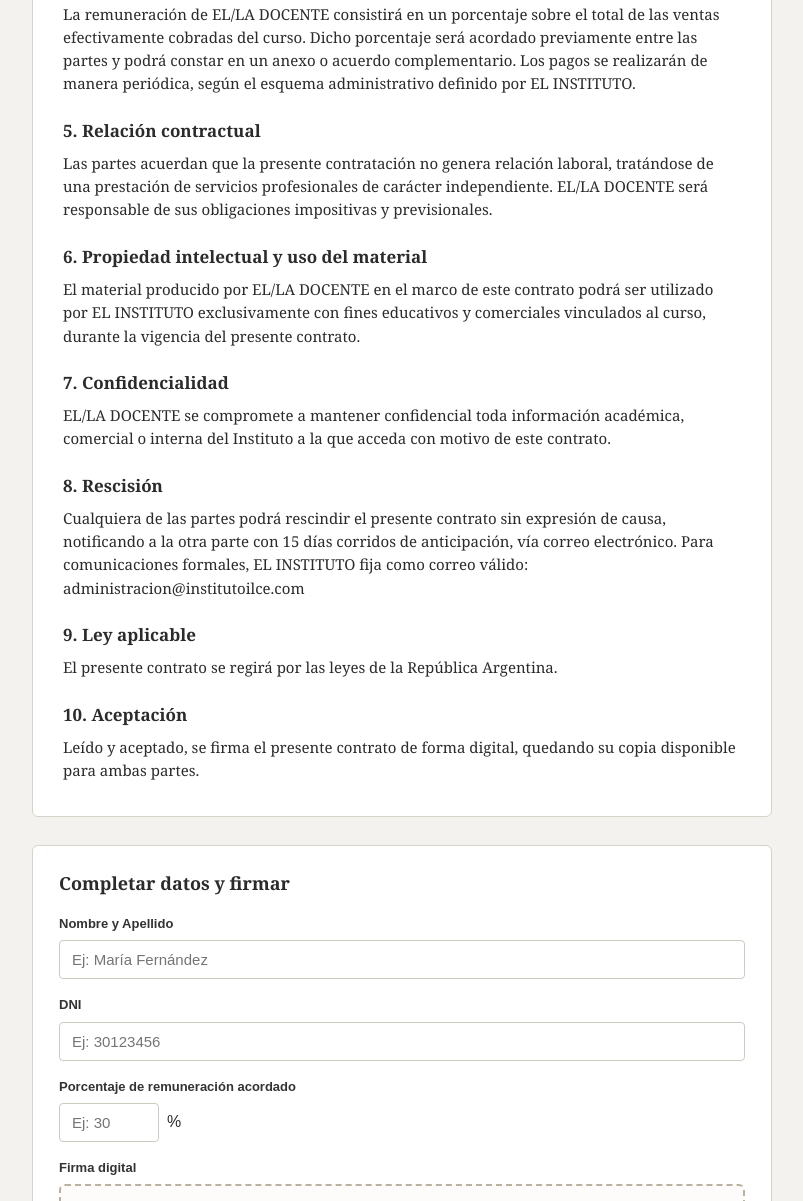
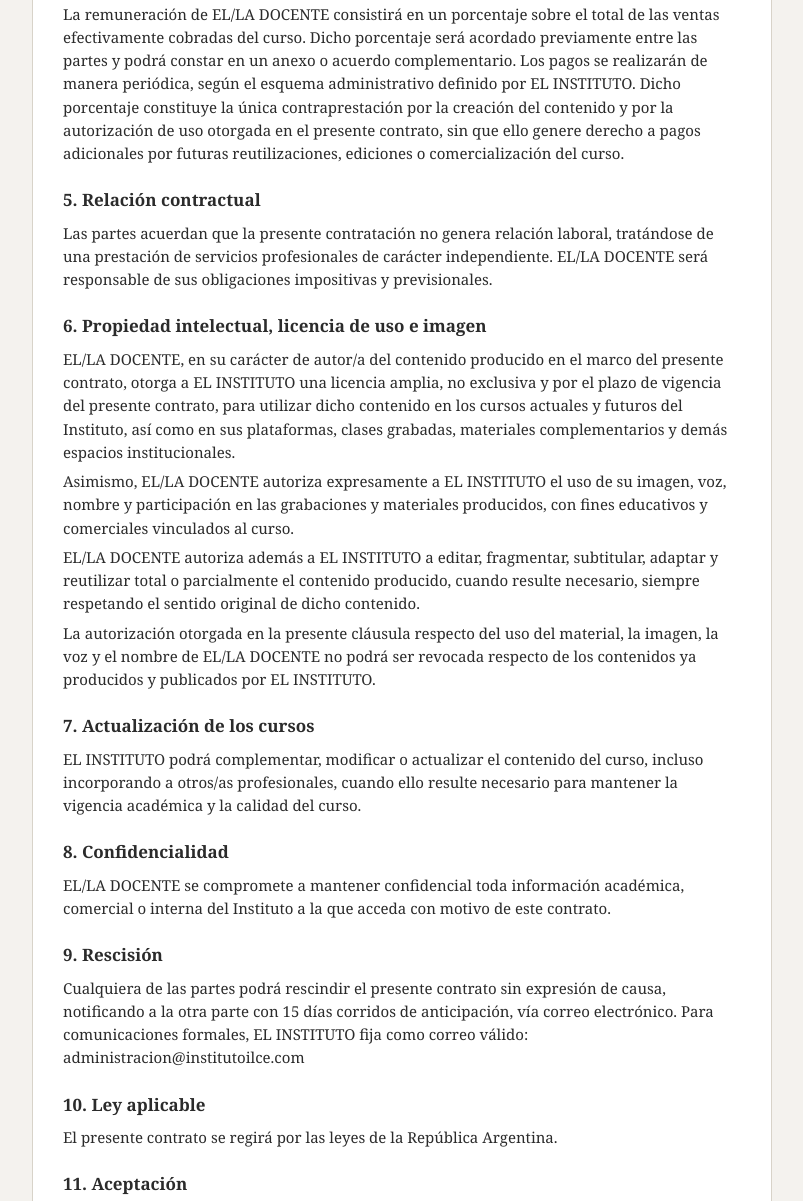
Before and after one commit to CoachingLCE/ilce-firma-contratos, a website: page ilce-firma-contratos/ilce-firma/index.html in a window 1280 px wide. Shown: the part 694-1895 px from the top of the page, without its empty margins (238-1041 px from the left). Drawn offline with Linux system fonts and the light colour scheme.

Commit message:
Update index.html

```diff
--- a/ilce-firma-contratos/ilce-firma/index.html
+++ b/ilce-firma-contratos/ilce-firma/index.html
@@ -150,29 +150,43 @@
   <h2>4. Remuneración</h2>
   <p>La remuneración de EL/LA DOCENTE consistirá en un porcentaje sobre el total de las ventas efectivamente cobradas del curso.
   Dicho porcentaje será acordado previamente entre las partes y podrá constar en un anexo o acuerdo complementario.
-  Los pagos se realizarán de manera periódica, según el esquema administrativo definido por EL INSTITUTO.</p>
+  Los pagos se realizarán de manera periódica, según el esquema administrativo definido por EL INSTITUTO. Dicho porcentaje
+  constituye la única contraprestación por la creación del contenido y por la autorización de uso otorgada en el presente
+  contrato, sin que ello genere derecho a pagos adicionales por futuras reutilizaciones, ediciones o comercialización del curso.</p>
 
   <h2>5. Relación contractual</h2>
   <p>Las partes acuerdan que la presente contratación no genera relación laboral, tratándose de una prestación de
   servicios profesionales de carácter independiente. EL/LA DOCENTE será responsable de sus obligaciones impositivas y previsionales.</p>
 
-  <h2>6. Propiedad intelectual y uso del material</h2>
-  <p>El material producido por EL/LA DOCENTE en el marco de este contrato podrá ser utilizado por EL INSTITUTO
-  exclusivamente con fines educativos y comerciales vinculados al curso, durante la vigencia del presente contrato.</p>
+  <h2>6. Propiedad intelectual, licencia de uso e imagen</h2>
+  <p>EL/LA DOCENTE, en su carácter de autor/a del contenido producido en el marco del presente contrato, otorga a EL INSTITUTO
+  una licencia amplia, no exclusiva y por el plazo de vigencia del presente contrato, para utilizar dicho contenido en los cursos
+  actuales y futuros del Instituto, así como en sus plataformas, clases grabadas, materiales complementarios y demás espacios
+  institucionales.</p>
+  <p>Asimismo, EL/LA DOCENTE autoriza expresamente a EL INSTITUTO el uso de su imagen, voz, nombre y participación en las
+  grabaciones y materiales producidos, con fines educativos y comerciales vinculados al curso.</p>
+  <p>EL/LA DOCENTE autoriza además a EL INSTITUTO a editar, fragmentar, subtitular, adaptar y reutilizar total o parcialmente
+  el contenido producido, cuando resulte necesario, siempre respetando el sentido original de dicho contenido.</p>
+  <p>La autorización otorgada en la presente cláusula respecto del uso del material, la imagen, la voz y el nombre de
+  EL/LA DOCENTE no podrá ser revocada respecto de los contenidos ya producidos y publicados por EL INSTITUTO.</p>
 
-  <h2>7. Confidencialidad</h2>
+  <h2>7. Actualización de los cursos</h2>
+  <p>EL INSTITUTO podrá complementar, modificar o actualizar el contenido del curso, incluso incorporando a otros/as
+  profesionales, cuando ello resulte necesario para mantener la vigencia académica y la calidad del curso.</p>
+
+  <h2>8. Confidencialidad</h2>
   <p>EL/LA DOCENTE se compromete a mantener confidencial toda información académica, comercial o interna del Instituto
   a la que acceda con motivo de este contrato.</p>
 
-  <h2>8. Rescisión</h2>
+  <h2>9. Rescisión</h2>
   <p>Cualquiera de las partes podrá rescindir el presente contrato sin expresión de causa, notificando a la otra parte
   con 15 días corridos de anticipación, vía correo electrónico. Para comunicaciones formales, EL INSTITUTO fija como
   correo válido: administracion@institutoilce.com</p>
 
-  <h2>9. Ley aplicable</h2>
+  <h2>10. Ley aplicable</h2>
   <p>El presente contrato se regirá por las leyes de la República Argentina.</p>
 
-  <h2>10. Aceptación</h2>
+  <h2>11. Aceptación</h2>
   <p>Leído y aceptado, se firma el presente contrato de forma digital, quedando su copia disponible para ambas partes.</p>
 </div>
 
```
